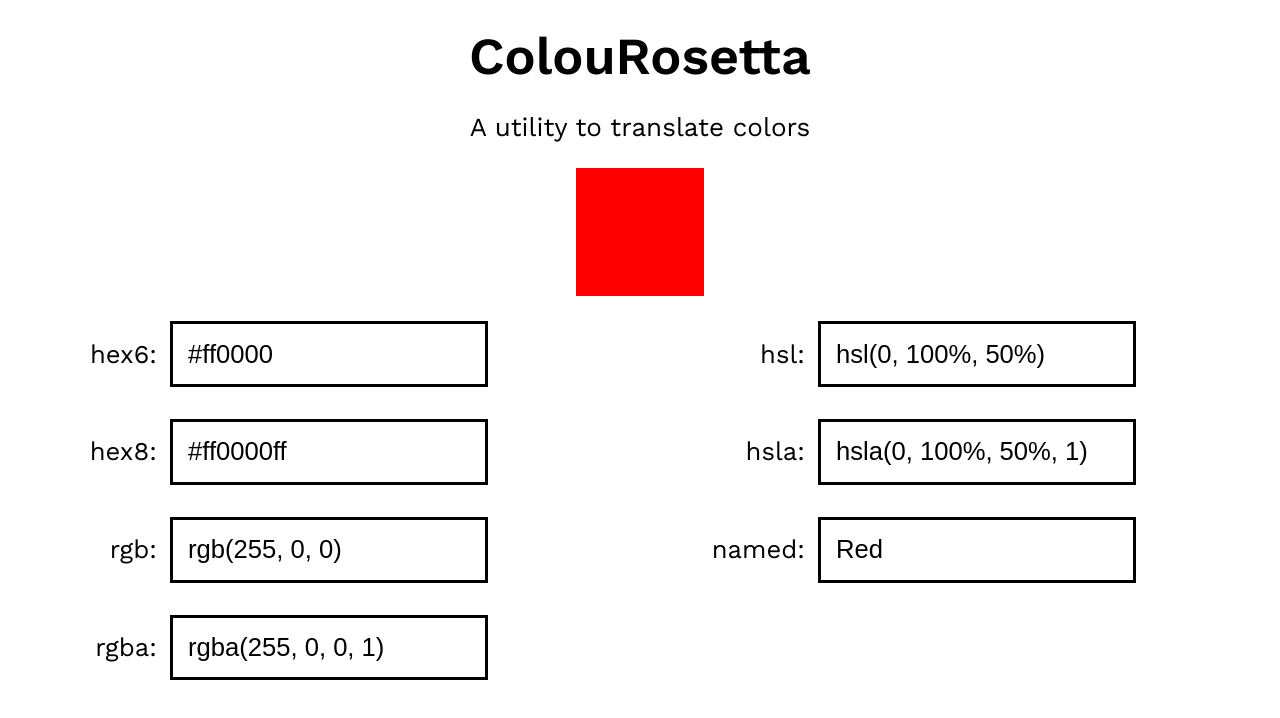
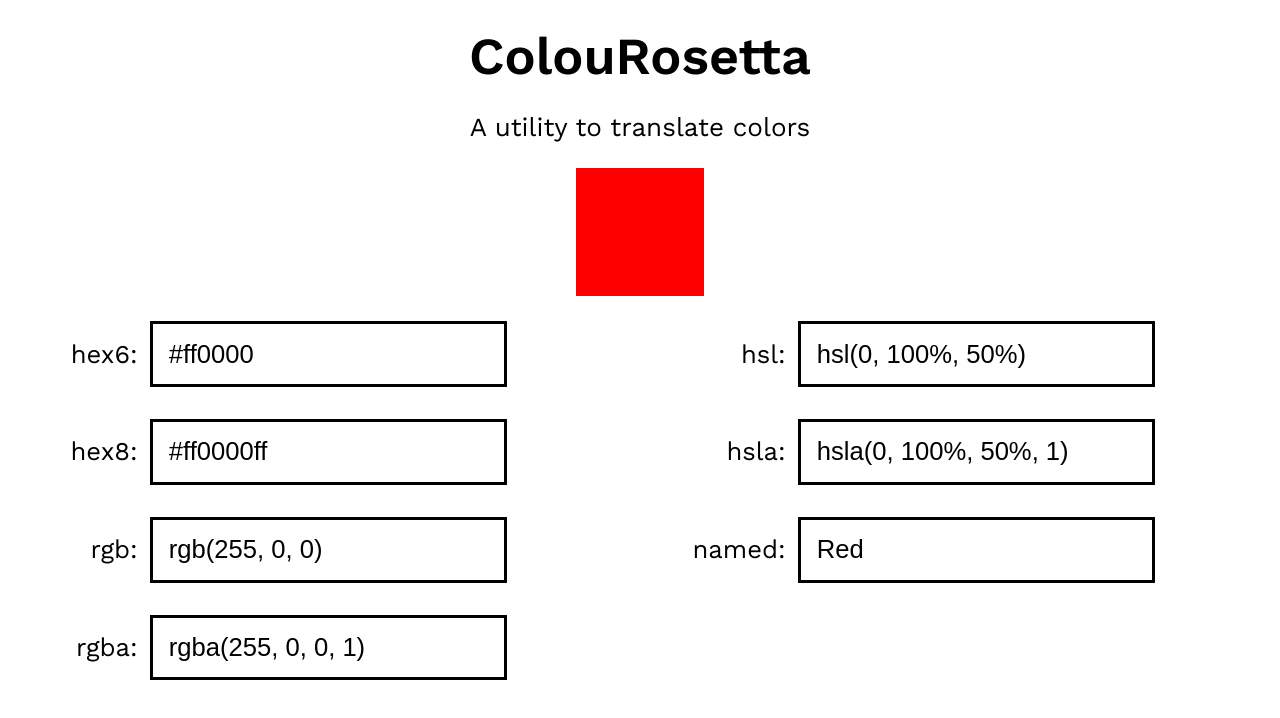
Before and after one commit to chipcullen/colorosetta, a React (Create React App) app: page / in a window 1280 px wide. Shown: the top 718 px of the page. Built offline with nearby package versions, Linux system fonts and the light colour scheme.

Commit message:
input width tweak

```diff
--- a/src/App.css
+++ b/src/App.css
@@ -48,7 +48,7 @@ label {
 }
 
 input {
-  width: clamp(12.5rem, 22vw, 25rem);
+  width: clamp(12.5rem, 25vw, 30rem);
   font-size: clamp(1rem, 2vw, 2rem);
   padding: 1.2vw;
   border: 3px solid black;
```
